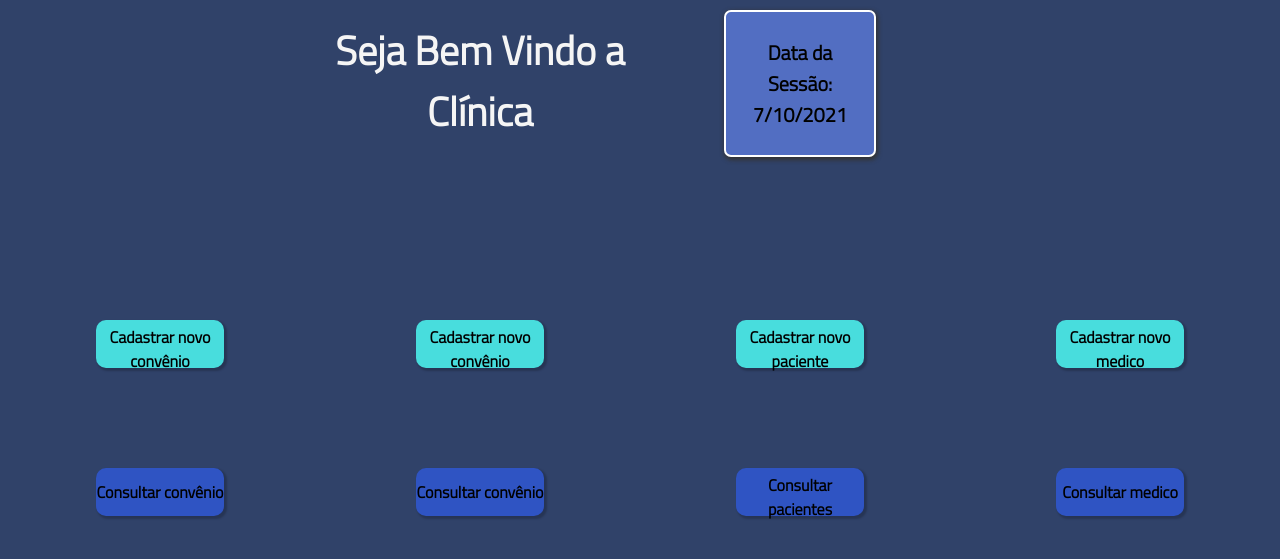
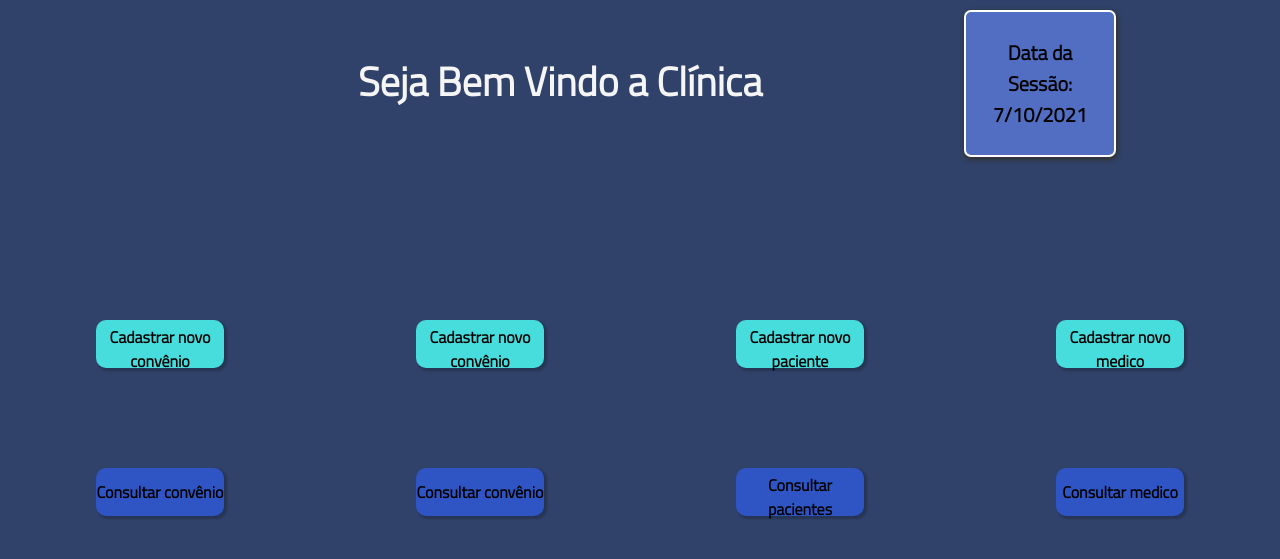
Before and after one commit to Liuizn/SA02-03, a PHP site: page / in a window 1280 px wide. Shown: the top 559 px of the page. Run offline with PHP 8.4, Linux system fonts and the light colour scheme.

Commit message:
change in grid CSS

```diff
--- a/style-index.css
+++ b/style-index.css
@@ -9,7 +9,7 @@
     justify-items: center;
     align-items: center;
     grid-template-areas:
-      ". Text-area Text-area ."
+      ". Text-area Text-area Text-area"
       "area-convenio area-paciente area-medico area-procedimento"
       "area-convenio area-paciente area-medico area-procedimento";
     height: 70vh;
```
